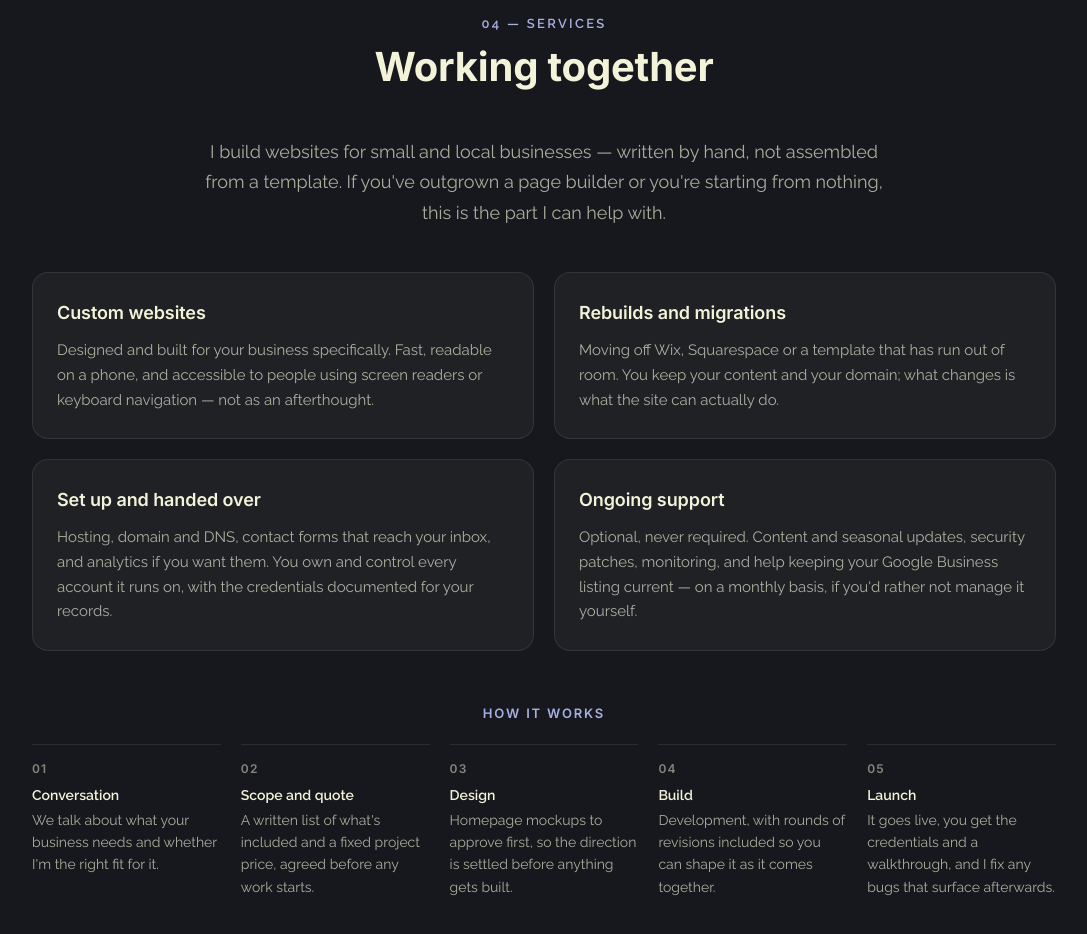
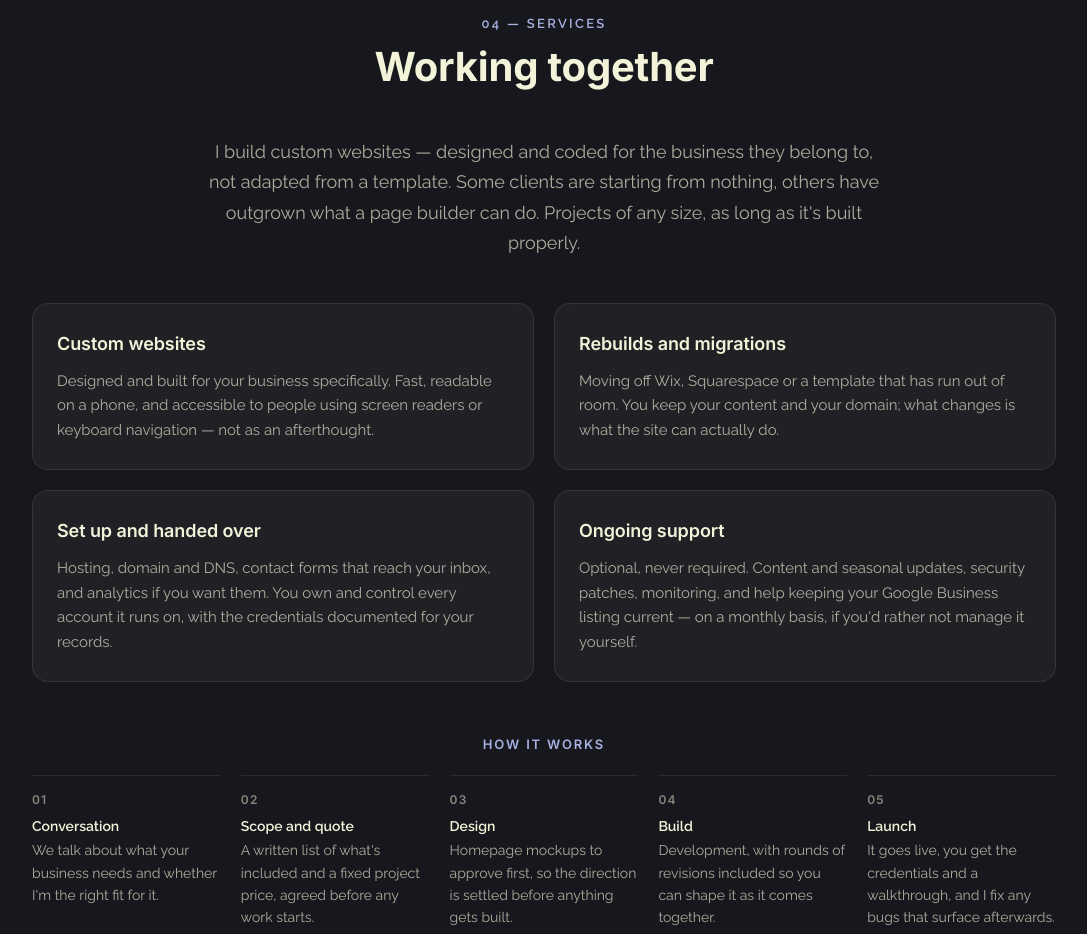
Before and after one commit to elvin-lucero/ElvinCodes, a website: page index.html in a window 1280 px wide. Shown: the part 3060-3994 px from the top of the page, without its empty margins (96-1183 px from the left). Drawn offline with Linux system fonts and the light colour scheme.

Commit message:
Stop scoping the services copy to small and local businesses
The intro read 'websites for small and local businesses', which narrows the
work unnecessarily and contradicts the About section, where the stated
position is business websites of any size. Reframed around what the work is
rather than who it is for.

```diff
--- a/index.html
+++ b/index.html
@@ -431,9 +431,10 @@
           </div>
 
           <p class="services__description">
-            I build websites for small and local businesses — written by hand,
-            not assembled from a template. If you've outgrown a page builder or
-            you're starting from nothing, this is the part I can help with.
+            I build custom websites — designed and coded for the business they
+            belong to, not adapted from a template. Some clients are starting
+            from nothing, others have outgrown what a page builder can do.
+            Projects of any size, as long as it's built properly.
           </p>
 
           <ul class="services__list">
```
